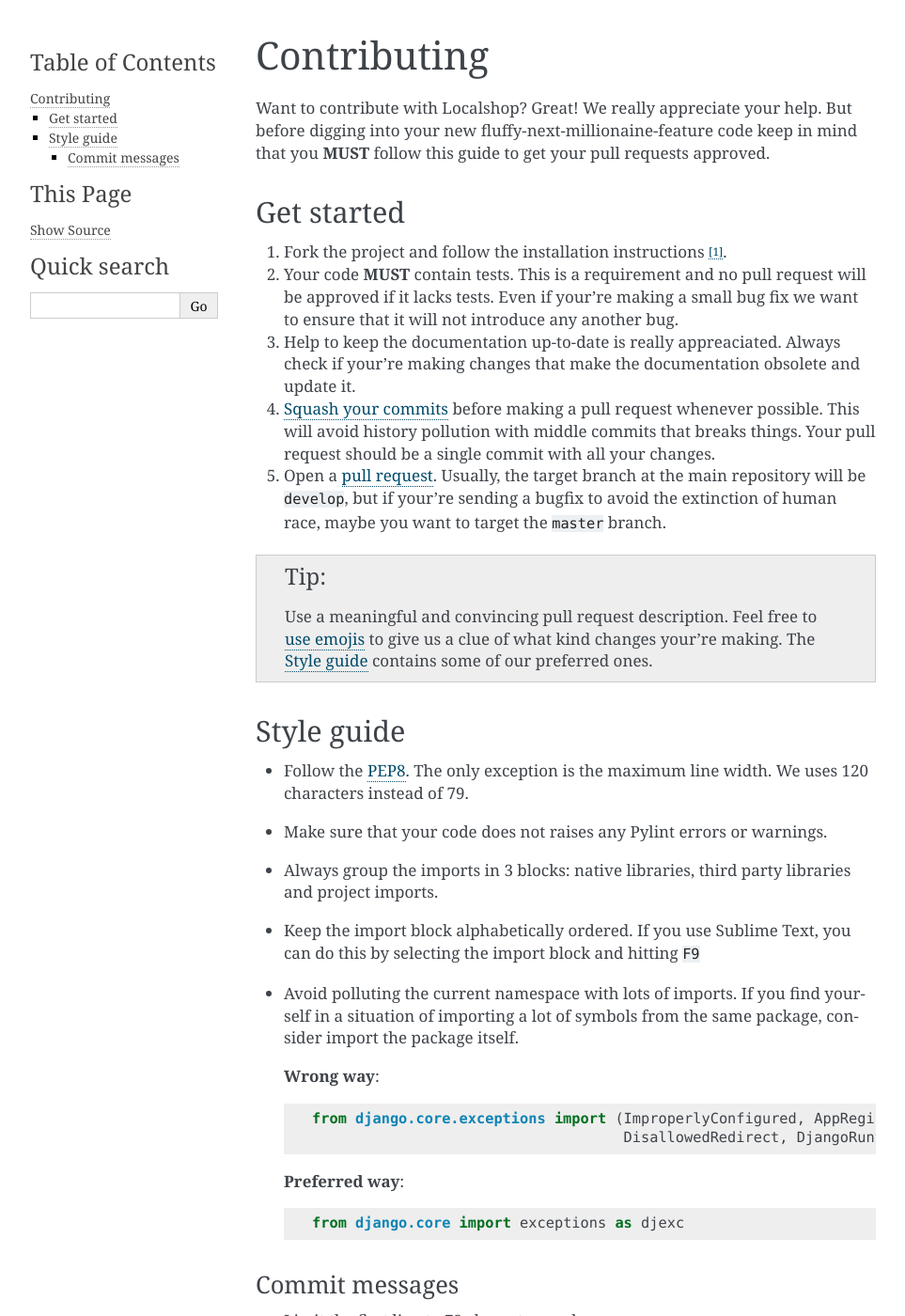
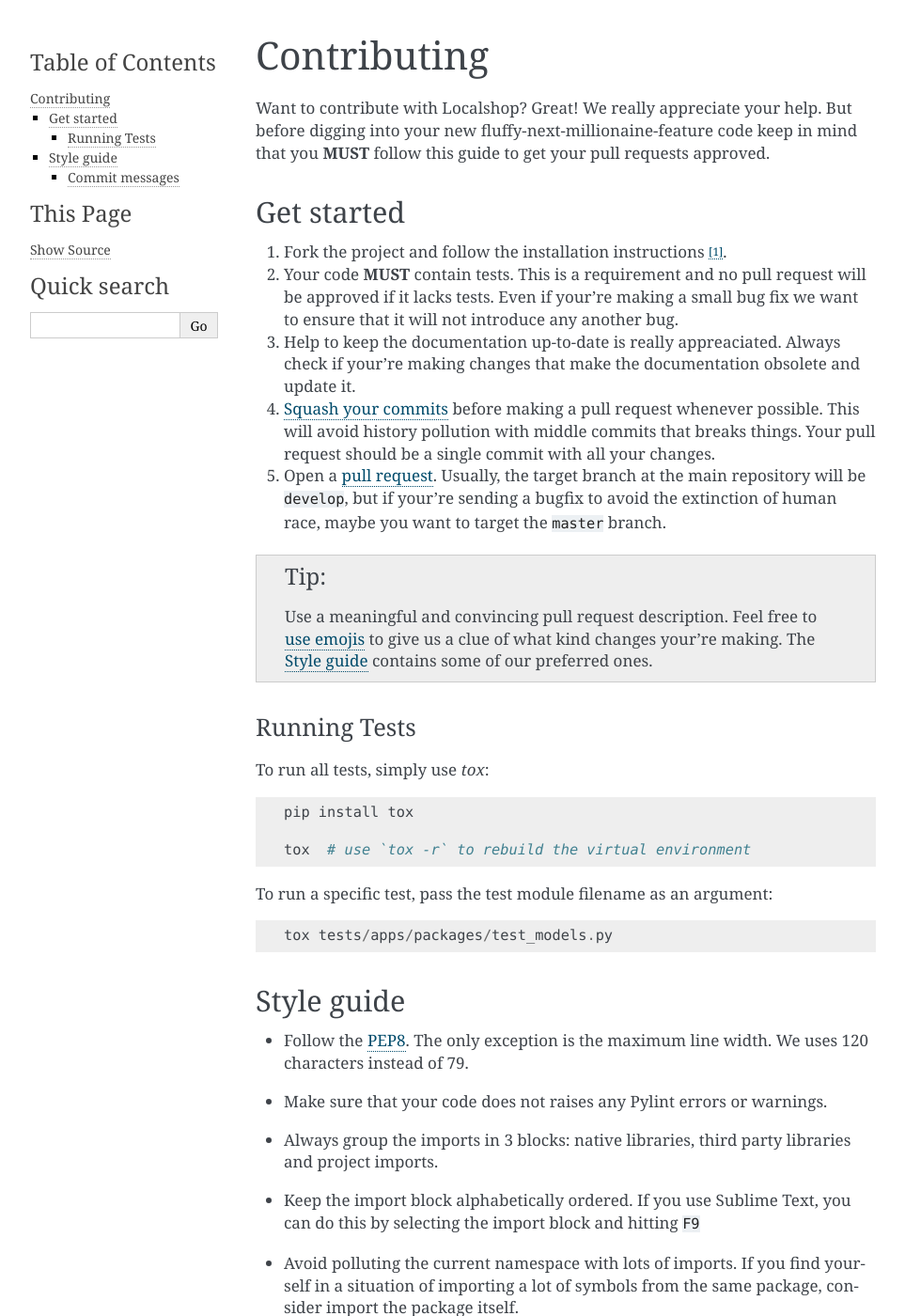
Before and after one commit to mvantellingen/localshop, a Sphinx documentation site: the page built from docs/contributing.rst, in a window 1280 px wide and 1400 px high. Shown: the whole window at 94% size, without its empty margins (148-1111 px from the left). Built offline with Sphinx 7.4.7, drawn with Linux system fonts in a browser that asks for light colours.

Commit message:
:book: contributing: add "running tests" sub section

```diff
--- a/docs/contributing.rst
+++ b/docs/contributing.rst
@@ -27,6 +27,21 @@ Get started
 .. tip::
    Use a meaningful and convincing pull request description. Feel free to `use emojis`_ to give us a clue of what kind
    changes your're making. The `Style guide`_ contains some of our preferred ones.
+
+
+Running Tests
+-------------
+
+To run all tests, simply use `tox`::
+
+    pip install tox
+
+    tox  # use `tox -r` to rebuild the virtual environment
+
+
+To run a specific test, pass the test module filename as an argument::
+
+    tox tests/apps/packages/test_models.py
 
 
 Style guide
```
